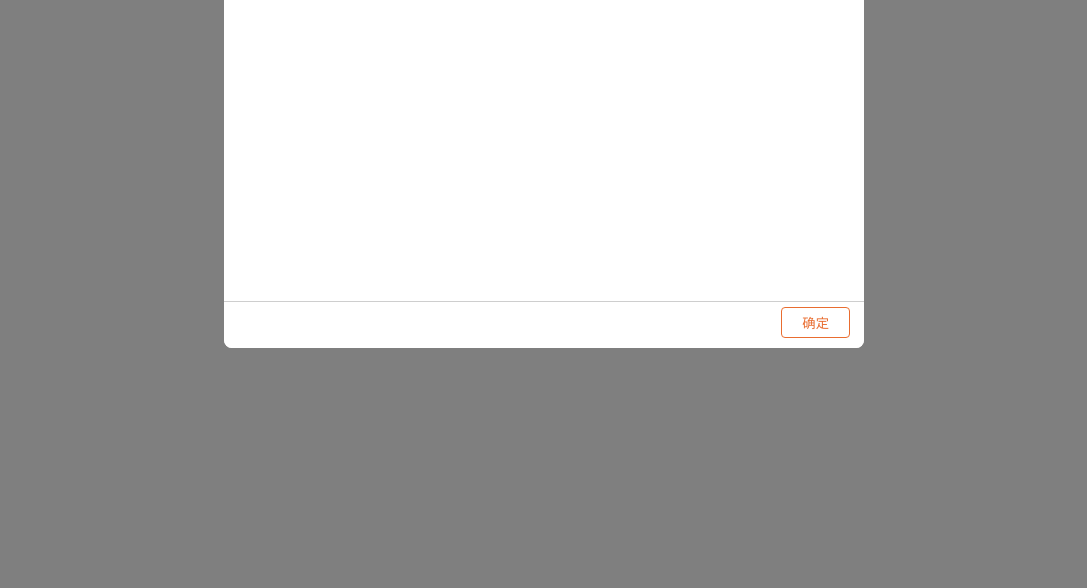
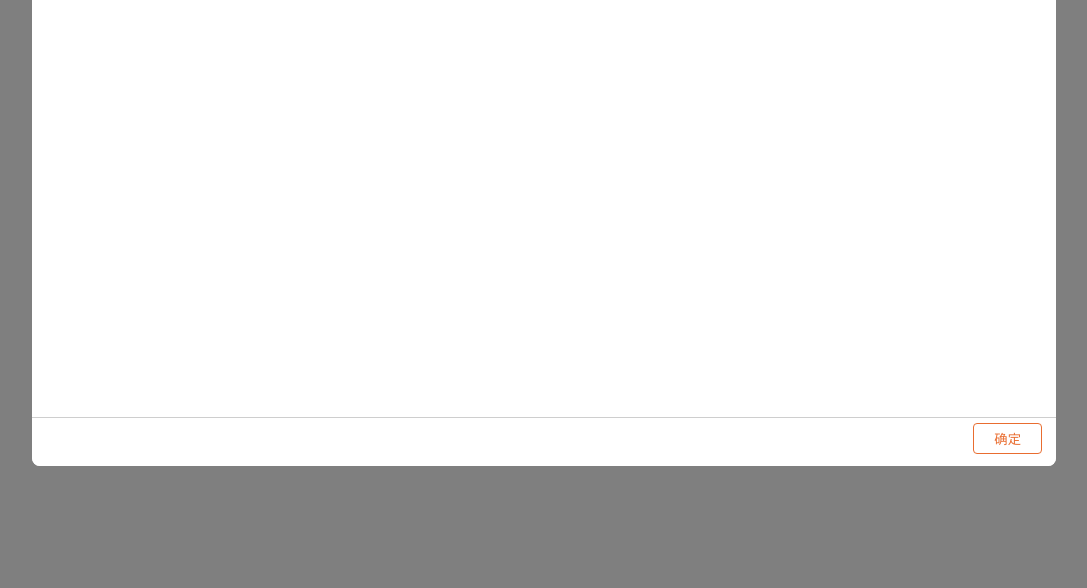
Before and after one commit to MygengBin/model-window, a website built with webpack: page index.html in a window 1280 px wide. Shown: the part 212-800 px from the top of the page, without its empty margins (96-1183 px from the left). Built offline with nearby package versions, Linux system fonts and the light colour scheme.

Commit message:
调整样式封装更灵活

```diff
--- a/index.html
+++ b/index.html
@@ -10,7 +10,8 @@
     <script>
         onload=()=>{
             new modelWindow({
-                id:'asdf'
+                id:'asdf',
+                windowStyle:`width:80%;height:80%;margin: 3% auto 0;`,
             });
         }
     </script>
--- a/src/index.js
+++ b/src/index.js
@@ -5,8 +5,7 @@ window.modelWindow = class{
     mainColor='#e96d30';
     mainHTML='';
     confirmFunction=()=>{alert('默认')}
-    windowMinWidth='0';
-    windowMinHeight='0';
+    windowStyle='';
     close(){
         document.getElementById(this.id).outerHTML='';
     }
@@ -14,6 +13,7 @@ window.modelWindow = class{
         id,confirmText='确定',title='标题',mainColor='#e96d30',mainHTML='',confirmFunction=()=>{alert('默认传值')},
         windowMinWidth='50%',
         windowMinHeight='50%',
+        windowStyle='',
     }){
         this.id = id;
         this.confirmText = confirmText;
@@ -23,14 +23,15 @@ window.modelWindow = class{
         this.confirmFunction = confirmFunction;
         this.windowMinWidth = windowMinWidth;
         this.windowMinHeight = windowMinHeight;
+        this.windowStyle = windowStyle;
         this.render();
     }
     render(){
         const style = (()=>{
             let str='<style>';
             str+=`#${this.id}{--mainColor:${this.mainColor};width:100vw;height:100vh;overflow:hidden;background:rgba(0,0,0,.5);position:fixed;top:0;left:0;z-index:9999;}`;
-            str+=`#${this.id}>.main{width:${this.windowMinWidth};height:${this.windowMinHeight};background:white;border-radius:8px;margin: 20vh auto 0;overflow:hidden;}`;
-            str+=`#${this.id}>.main>header,#${this.id}>.main>footer{height:12%;position:relative;background-color:white;overflow:hidden;margin:0;}`;
+            str+=`#${this.id}>.main{width: 50%;height50%;background:white;border-radius:8px;margin: 20vh auto 0;overflow:hidden;${this.windowStyle}}`;
+            str+=`#${this.id}>.main>header,#${this.id}>.main>footer{max-height:50px;height:12%;position:relative;background-color:white;overflow:hidden;margin:0;}`;
             str+=`#${this.id}>.main>section{height:76%;overflow:hidden;}`;
             str+=`#${this.id}>.main>header{border-bottom:1px solid #CECECE;}`;
             str+=`#${this.id}>.main>header>b.close{position:absolute;right:2%;top:20%;display:inline-block;font-size:23px;border-radius:50%;border:1px solid var(--mainColor);color:var(--mainColor);width:20px;height:20px;text-align:center;line-height:.89;}`;
@@ -63,11 +64,13 @@ window.modelWindow = class{
             </div>
         </div>`;
         document.body.insertAdjacentHTML('beforeend',str);
-        document.getElementById(this.id).getElementsByClassName('close')[0].addEventListener('click',e=>{
+        const dom = document.getElementById(this.id);
+        dom.getElementsByClassName('close')[0].addEventListener('click',e=>{
             e.stopPropagation();
             this.close();
         })
-        document.getElementById(this.id).getElementsByClassName('confirm')[0].addEventListener('click',e=>{
+        dom.getElementsByTagName('section')[0].style.setProperty('height',(dom.getElementsByClassName('main')[0].clientHeight-(dom.getElementsByTagName('header')[0].clientHeight+dom.getElementsByTagName('footer')[0].clientHeight))+'px','important');
+        dom.getElementsByClassName('confirm')[0].addEventListener('click',e=>{
             e.stopPropagation();
             toString.call(this.confirmFunction)==='[object Function]'?this.confirmFunction():0;
         })
```
